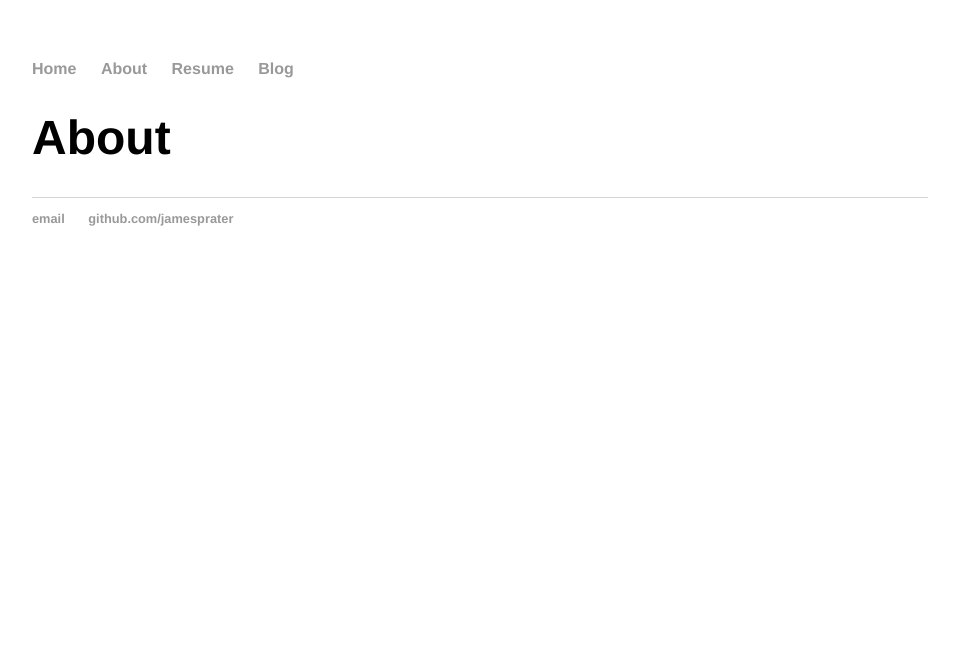
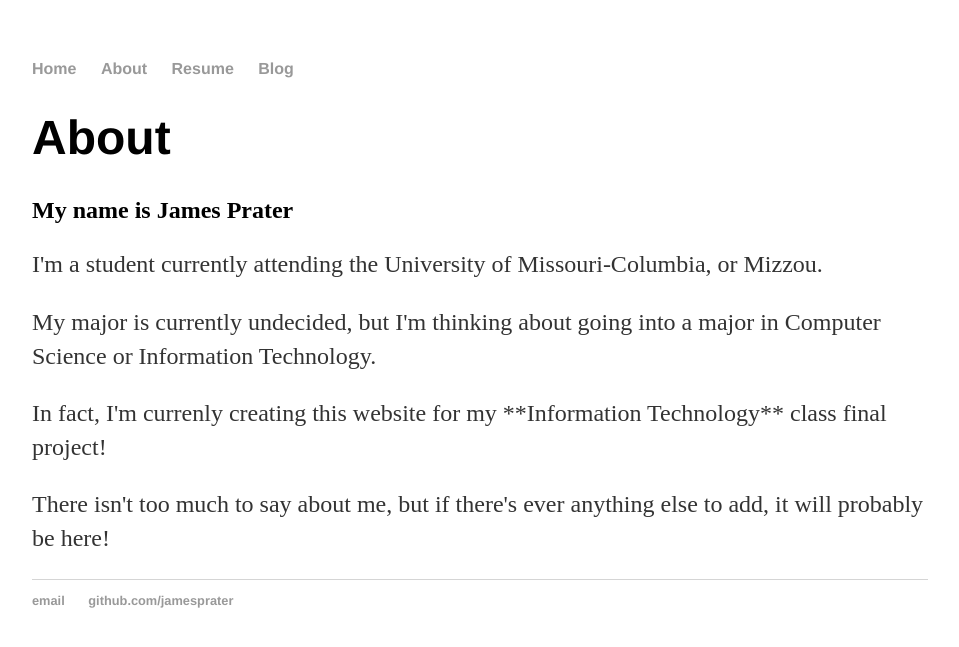
Before and after one commit to JamesPrater/JamesPrater.github.io, a Jekyll site: the page built from about/index.html, in a window 1280 px wide. Shown: the top 647 px of the page, without its empty margins (160-1119 px from the left). Built offline with Jekyll 4.4.1, drawn with Linux system fonts in a browser that asks for light colours.

Commit message:
Update index.html
Just adding stuff to the about page.

```diff
--- a/about/index.html
+++ b/about/index.html
@@ -4,3 +4,13 @@ title: About
 ---
 
 <h1>{{ page.title }}</h1>
+
+<h2>My name is James Prater</h2>
+
+<p>I'm a student currently attending the University of Missouri-Columbia, or Mizzou.</p>
+
+<p>My major is currently undecided, but I'm thinking about going into a major in Computer Science or Information Technology.</p>
+
+<p>In fact, I'm currenly creating this website for my **Information Technology** class final project!</p>
+
+<p>There isn't too much to say about me, but if there's ever anything else to add, it will probably be here!</p>
```
